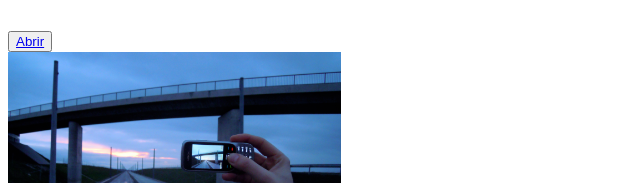
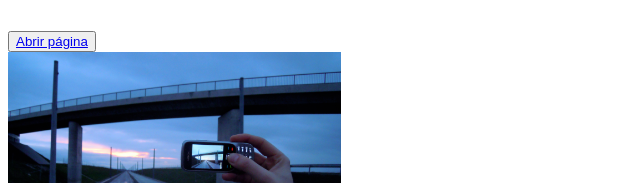
Before and after one commit to ODanielHernandez/desarrollo-web, a plain HTML site: page ejercicio_1/index.html in a window 1280 px wide. Shown: the part 205-388 px from the top of the page, 0-640 px from the left. Drawn offline with Linux system fonts and the light colour scheme.

Commit message:
Modificamos texto

```diff
--- a/ejercicio_1/index.html
+++ b/ejercicio_1/index.html
@@ -19,7 +19,7 @@
     </ol>
     <br />
     <button>
-      <a href="https://google.com">Abrir</a>
+      <a href="https://google.com">Abrir página</a>
     </button>
     <br />
     <img src="./imagenes/image.png" style="height: 250px" />
```
